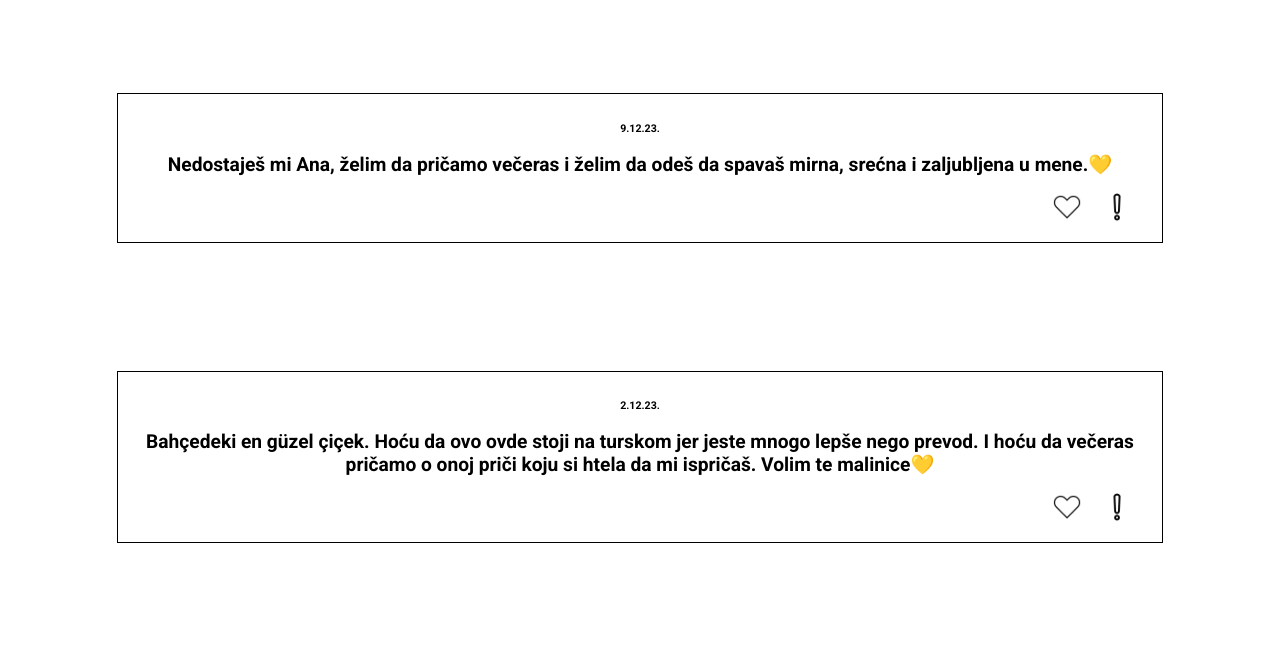
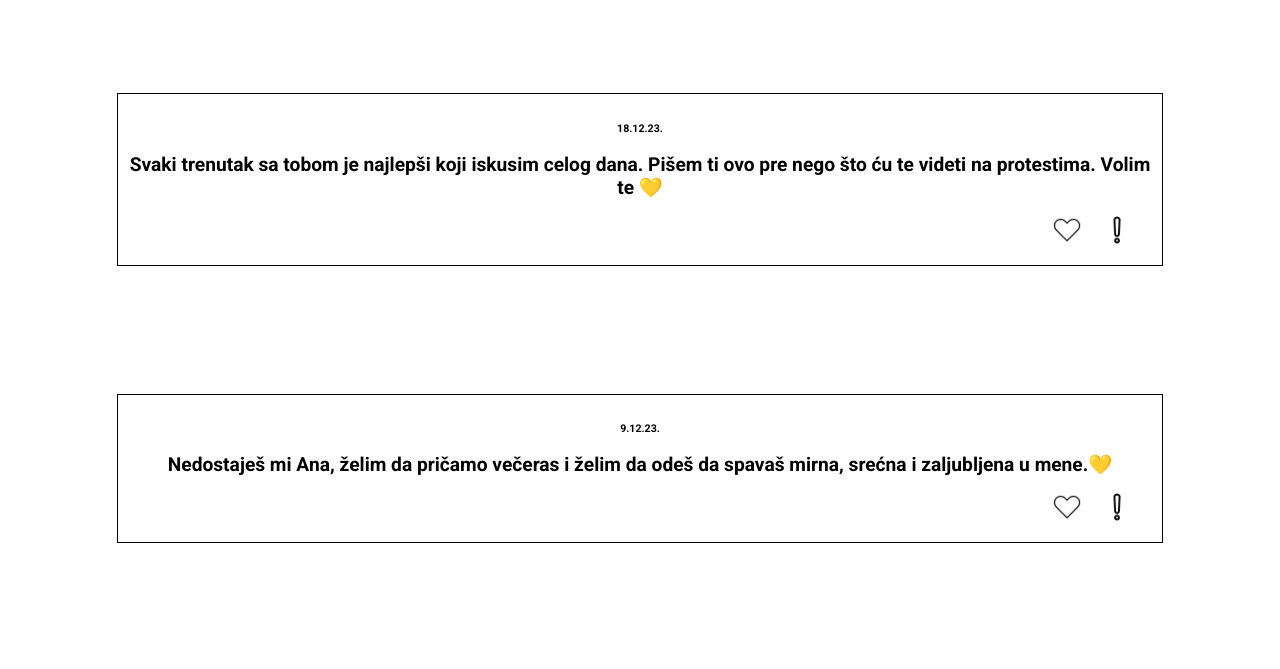
Before and after one commit to Lanmijami/ANA-SAJT, a plain HTML site: page index.html in a window 1280 px wide. Shown: the part 92-761 px from the top of the page. Drawn offline with Linux system fonts and the light colour scheme.

Commit message:
18.12.23

```diff
--- a/index.html
+++ b/index.html
@@ -142,6 +142,23 @@
         </div>
       </div>
 
+      <div class="card">
+        <h5>18.12.23.</h5>
+        <h2>
+          Svaki trenutak sa tobom je najlepši koji iskusim celog dana. Pišem ti
+          ovo pre nego što ću te videti na protestima. Volim te 💛
+        </h2>
+        <div class="icons">
+          <img src="/IMG/heart.png" alt="heart" onclick="srce()" id="srce" />
+          <img
+            src="/IMG/exclamation.png"
+            alt="exclamation"
+            onclick="uzvicnik()"
+            id="uzvicnik"
+          />
+        </div>
+      </div>
+
       <!-- <div class="card">
         <h5>DATUM</h5>
         <h2>
```
